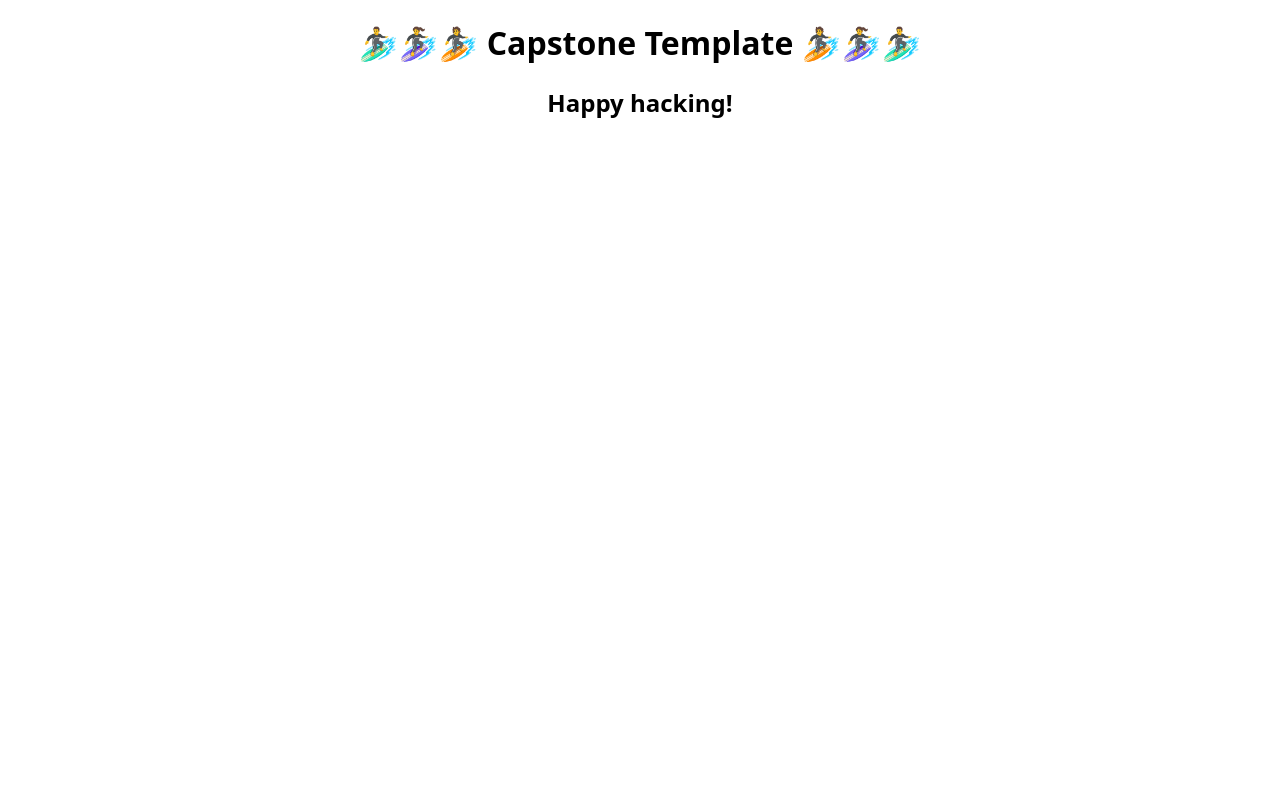
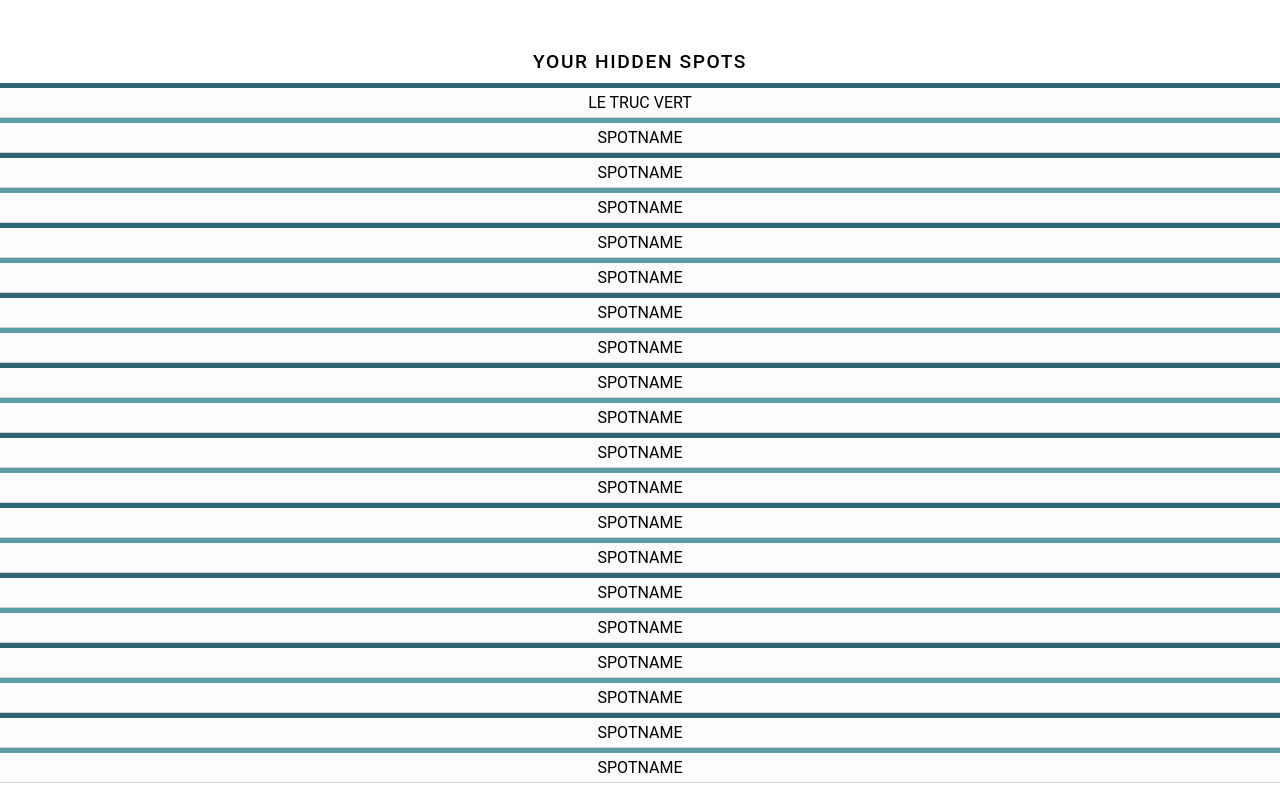
Before and after one commit to StrongCurrent/HIDDEN-SURF-SPOTS_capstone, a Next.js app: page / in a window 1280 px wide. Built offline with nearby package versions, Linux system fonts and the light colour scheme.

Commit message:
add hidden spot list

```diff
--- /dev/null
+++ b/components/Header/index.js
@@ -0,0 +1,13 @@
+import styled from "styled-components";
+
+const Header = styled.h1`
+  font-family: "Roboto", sans-serif;
+  font-weight: 500;
+  letter-spacing: 0.1rem;
+  text-align: center;
+  text-transform: uppercase;
+  font-size: 1.2rem;
+  margin-top: 50px;
+  margin-bottom: 10px;
+`;
+export default Header;
--- a/components/Heading/index.js
+++ /dev/null
@@ -1,6 +0,0 @@
-import styled from "styled-components";
-
-const Heading = styled.h1`
-  text-align: center;
-`;
-export default Heading;
--- /dev/null
+++ b/components/SpotList/index.js
@@ -0,0 +1,51 @@
+import styled from "styled-components";
+import mockData from "../../public/mock-data";
+
+export default function SpotList() {
+  console.log(mockData);
+
+  if (mockData.length === 0) {
+    return <NoEntryMessage>there is no entry yet</NoEntryMessage>;
+  }
+
+  return (
+    <>
+      {mockData.map((item, index) => {
+        const isEven = index % 2 === 0;
+        return (
+          <Spots key={item.id} isEven={isEven}>
+            {item.name}
+          </Spots>
+        );
+      })}
+    </>
+  );
+}
+
+const Spots = styled.li`
+  font-family: "Roboto", sans-serif;
+  font-weight: 400;
+  text-align: center;
+  text-transform: uppercase;
+  font-size: 1rem;
+  list-style: none;
+  padding-top: 5px;
+  padding-bottom: 5px;
+  background-color: #fcfcfc;
+  border-bottom: solid thin #d5d5d5;
+  border-top: ${({ isEven }) =>
+    isEven ? "solid 5px #2f6673" : "solid 5px #5d9ea6"};
+`;
+
+const NoEntryMessage = styled.div`
+  text-align: center;
+  text-transform: uppercase;
+  font-size: 1rem;
+  color: red;
+  list-style: none;
+  padding-top: 40px;
+  padding-bottom: 40px;
+  background-color: #fcfcfc;
+  border-bottom: solid thin #d5d5d5;
+  border-top: solid 5px #2f6673;
+`;
--- a/components/SubHeading/index.js
+++ /dev/null
@@ -1,6 +0,0 @@
-import styled from "styled-components";
-
-const SubHeading = styled.h2`
-  text-align: center;
-`;
-export default SubHeading;
--- a/pages/_app.js
+++ b/pages/_app.js
@@ -6,7 +6,7 @@ export default function App({ Component, pageProps }) {
     <>
       <GlobalStyle />
       <Head>
-        <title>Capstone Project</title>
+        <title>HIDDEN SURF SPOTS</title>
       </Head>
       <Component {...pageProps} />
     </>
--- a/pages/index.js
+++ b/pages/index.js
@@ -1,11 +1,12 @@
-import Heading from "../components/Heading";
-import SubHeading from "../components/SubHeading";
+import Header from "../components/Header";
+import SpotList from "../components/SpotList";
+
 
 export default function Home() {
   return (
     <main>
-      <Heading>🏄‍♂️🏄‍♀️🏄 Capstone Template 🏄🏄‍♀️🏄‍♂️</Heading>
-      <SubHeading>Happy hacking!</SubHeading>
+      <Header>YOUR HIDDEN SPOTS</Header>
+      <SpotList/>
     </main>
   );
 }
--- /dev/null
+++ b/pages/style/GlobalStyles.js
@@ -0,0 +1,7 @@
+import { createGlobalStyle } from "styled-components";
+
+const GlobalStyles = GlobalStyles`
+  @import url('https://fonts.googleapis.com/css2?family=Just+Another+Hand&family=Roboto:ital,wght@0,100;0,300;0,400;0,500;0,700;0,900;1,100;1,300;1,400;1,500;1,700;1,900&display=swap');
+`;
+
+export default GlobalStyles
--- /dev/null
+++ b/public/mock-data.js
@@ -0,0 +1,84 @@
+const mockData = [
+    {
+        id: 1,
+        name: "le truc vert",
+      },
+      {
+        id: 2,
+        name: "SpotName",
+      },
+      {
+        id: 3,
+        name: "SpotName",
+      },
+      {
+        id: 4,
+        name: "SpotName",
+      },
+      {
+        id: 5,
+        name: "SpotName",
+      },
+      {
+        id: 6,
+        name: "SpotName",
+      },
+      {
+        id: 7,
+        name: "SpotName",
+      },
+      {
+        id: 8,
+        name: "SpotName",
+      },
+      {
+        id: 9,
+        name: "SpotName",
+      },
+      {
+        id: 10,
+        name: "SpotName",
+      },
+      {
+        id: 11,
+        name: "SpotName",
+      },
+      {
+        id: 12,
+        name: "SpotName",
+      },
+      {
+        id: 13,
+        name: "SpotName",
+      },
+      {
+        id: 14,
+        name: "SpotName",
+      },
+      {
+        id: 15,
+        name: "SpotName",
+      },
+      {
+        id: 16,
+        name: "SpotName",
+      },
+      {
+        id: 17,
+        name: "SpotName",
+      },
+      {
+        id: 18,
+        name: "SpotName",
+      },
+      {
+        id: 19,
+        name: "SpotName",
+      },
+      {
+        id: 20,
+        name: "SpotName",
+      },
+];
+
+export default mockData;
```
Also changed, not shown: 1 other file (tests, documents, lock files or other folders).
